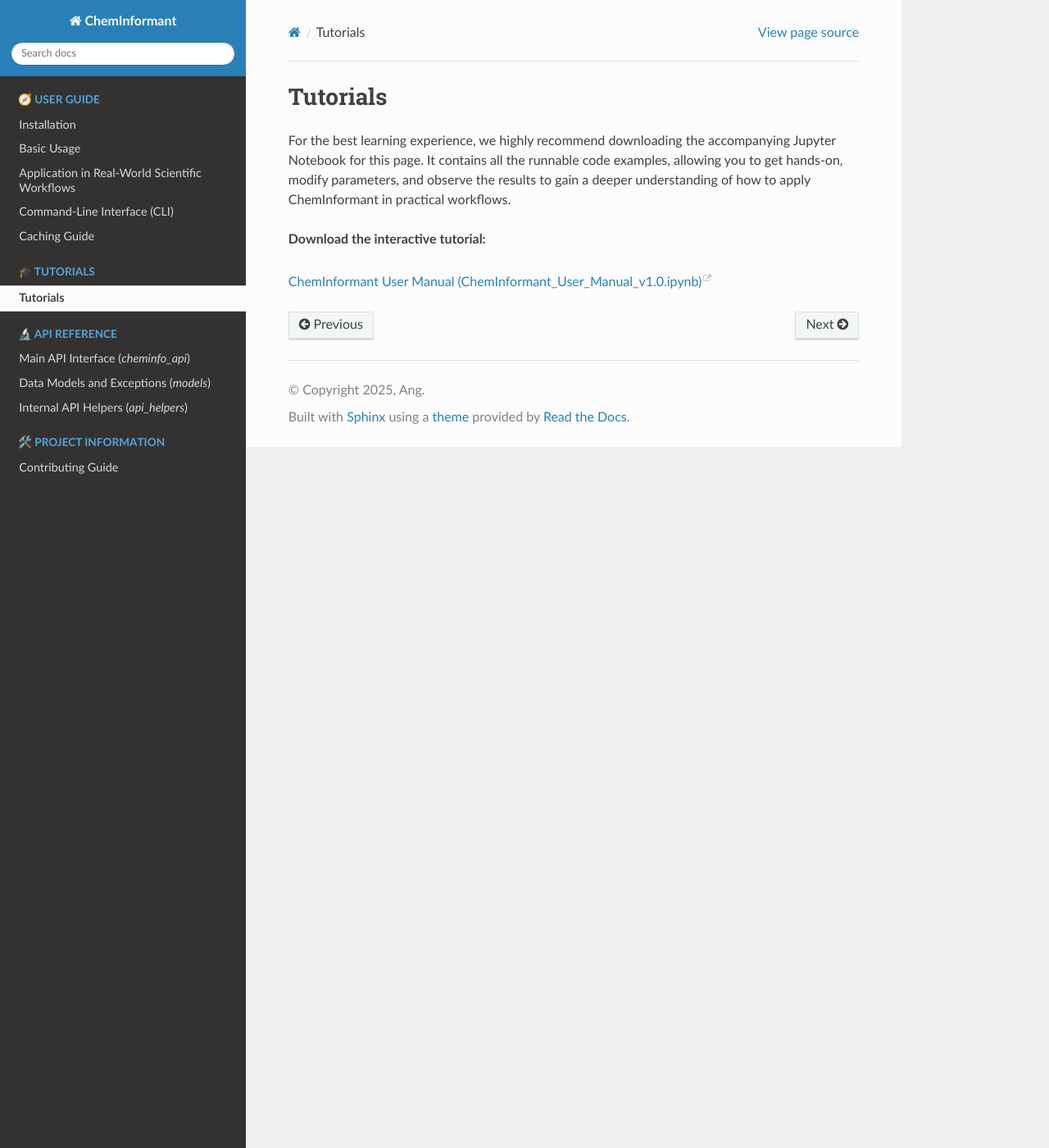
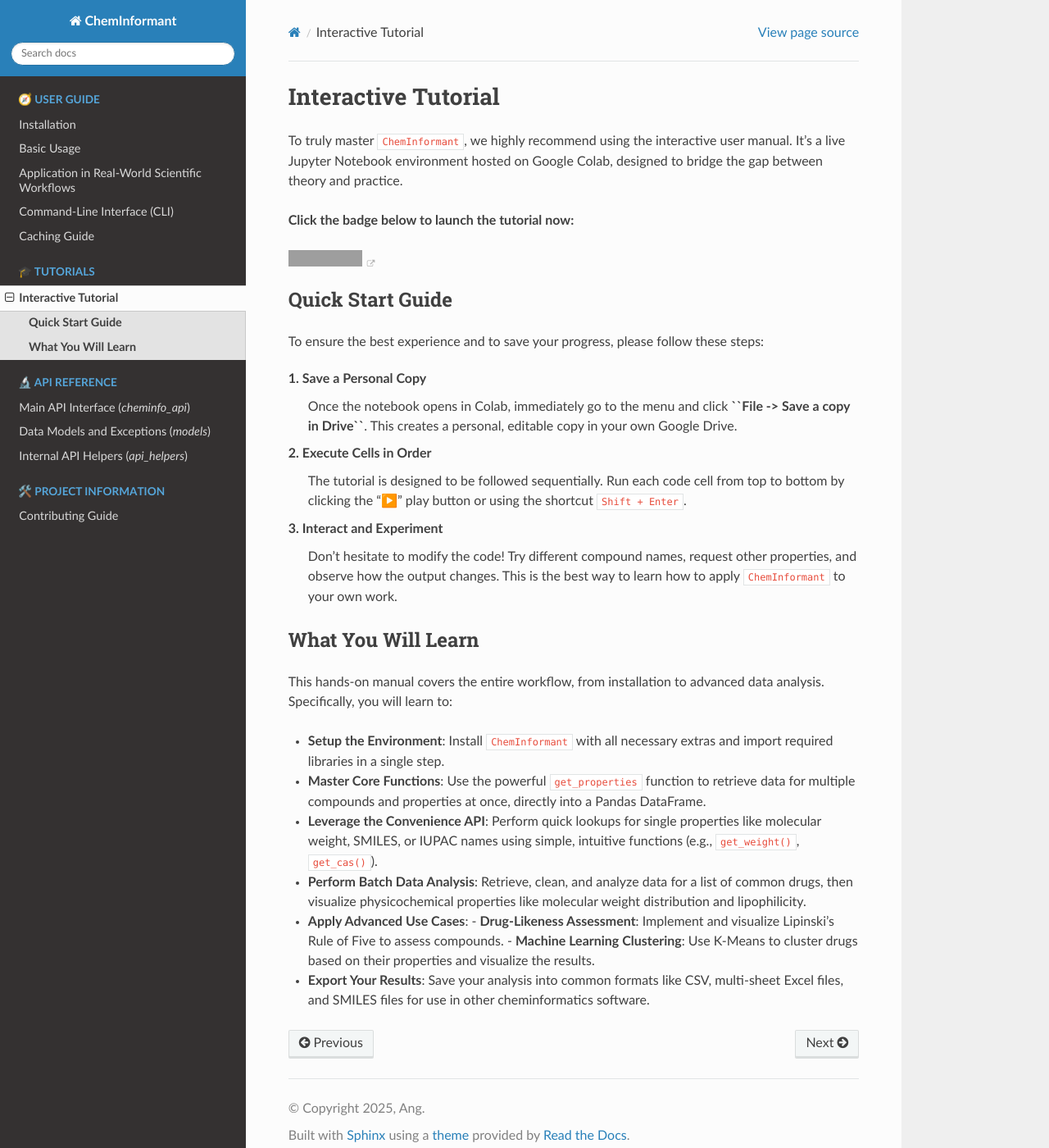
Before and after one commit to HzaCode/ChemInformant, a Sphinx documentation site: the page built from docs/source/tutorials.rst, in a window 1280 px wide and 1400 px high. Shown: the whole window at 82% size. Built offline with Sphinx 7.4.7 and the Read the Docs theme 3.1.0, drawn with Linux system fonts in a browser that asks for light colours; pages that are not in the unit, such as notebooks, are missing from menus; grey boxes are pictures that could not be loaded.

Commit message:
Update tutorials.rst

```diff
--- a/docs/source/tutorials.rst
+++ b/docs/source/tutorials.rst
@@ -1,12 +1,51 @@
-=========
-Tutorials
-=========
+======================
+Interactive Tutorial
+======================
 
+To truly master ``ChemInformant``, we highly recommend using the interactive user manual. It's a live Jupyter Notebook environment hosted on Google Colab, designed to bridge the gap between theory and practice.
 
+**Click the badge below to launch the tutorial now:**
 
+.. image:: https://colab.research.google.com/assets/colab-badge.svg
+   :target: https://colab.research.google.com/github/HzaCode/ChemInformant/blob/main/examples/ChemInformant_User_Manual_v1.0.ipynb
+   :alt: Open in Colab
 
-For the best learning experience, we highly recommend downloading the accompanying Jupyter Notebook for this page. It contains all the runnable code examples, allowing you to get hands-on, modify parameters, and observe the results to gain a deeper understanding of how to apply ChemInformant in practical workflows.
+--------------------
+**Quick Start Guide**
+--------------------
 
-**Download the interactive tutorial:**
+To ensure the best experience and to save your progress, please follow these steps:
 
-`ChemInformant User Manual (ChemInformant_User_Manual_v1.0.ipynb) <https://raw.githubusercontent.com/HzaCode/ChemInformant/main/examples/ChemInformant_User_Manual_v1.0.ipynb>`__
+**1. Save a Personal Copy**
+   Once the notebook opens in Colab, immediately go to the menu and click **``File -> Save a copy in Drive``**. This creates a personal, editable copy in your own Google Drive.
+
+**2. Execute Cells in Order**
+   The tutorial is designed to be followed sequentially. Run each code cell from top to bottom by clicking the "▶️" play button or using the shortcut ``Shift + Enter``.
+
+**3. Interact and Experiment**
+   Don't hesitate to modify the code! Try different compound names, request other properties, and observe how the output changes. This is the best way to learn how to apply ``ChemInformant`` to your own work.
+
+--------------------------
+**What You Will Learn**
+--------------------------
+
+This hands-on manual covers the entire workflow, from installation to advanced data analysis. Specifically, you will learn to:
+
+*   **Setup the Environment**:
+    Install ``ChemInformant`` with all necessary extras and import required libraries in a single step.
+
+*   **Master Core Functions**:
+    Use the powerful ``get_properties`` function to retrieve data for multiple compounds and properties at once, directly into a Pandas DataFrame.
+
+*   **Leverage the Convenience API**:
+    Perform quick lookups for single properties like molecular weight, SMILES, or IUPAC names using simple, intuitive functions (e.g., ``get_weight()``, ``get_cas()``).
+
+*   **Perform Batch Data Analysis**:
+    Retrieve, clean, and analyze data for a list of common drugs, then visualize physicochemical properties like molecular weight distribution and lipophilicity.
+
+*   **Apply Advanced Use Cases**:
+    - **Drug-Likeness Assessment**: Implement and visualize Lipinski's Rule of Five to assess compounds.
+    - **Machine Learning Clustering**: Use K-Means to cluster drugs based on their properties and visualize the results.
+
+*   **Export Your Results**:
+    Save your analysis into common formats like CSV, multi-sheet Excel files, and SMILES files for use in other cheminformatics software.
```
